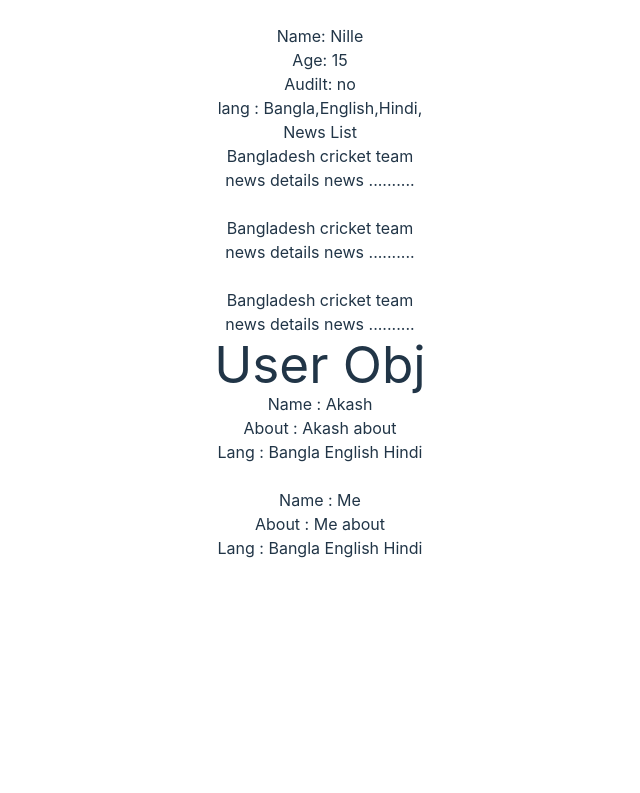
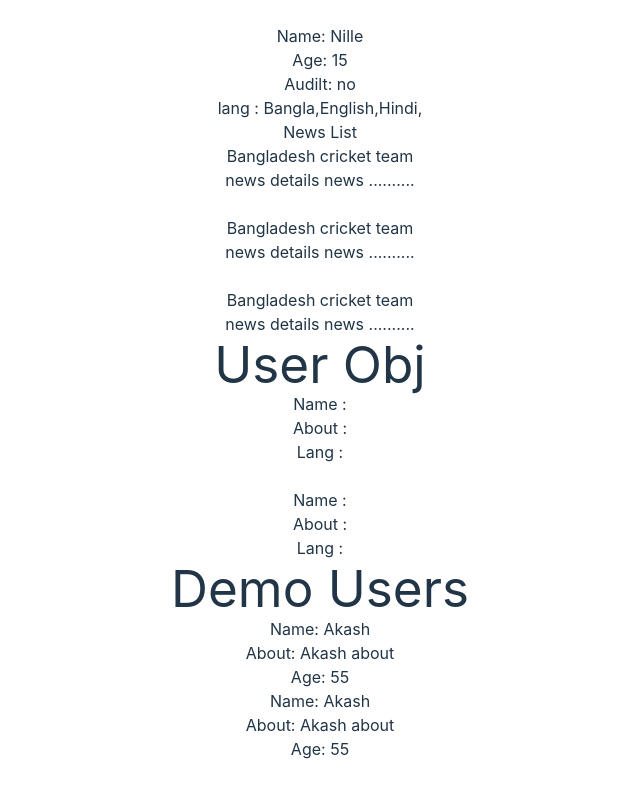
Before and after one commit to Tawhidul3233/1st-react-app-with-ts, a React (Vite) app: page / in a window 1280 px wide. Shown: the part 272-1065 px from the top of the page, without its empty margins (320-960 px from the left). Before the commit the page ends 864 px from the top, so only its background shows below. Built offline with nearby package versions, Linux system fonts and the light colour scheme.

Commit message:
object of array

```diff
--- a/src/App.tsx
+++ b/src/App.tsx
@@ -5,6 +5,7 @@ import './App.css'
 import Users from './secation/Users'
 import NewsList from './secation/NewsList'
 import UserObj from './secation/UserObj'
+import DemoUsers from './secation/DemoUsers'
 
 function App() {
 
@@ -20,6 +21,9 @@ function App() {
         <div  className=' border-2 p-20'>
           <UserObj  > </UserObj>
         </div>
+        <div  className=' border-2 p-20'>
+          <DemoUsers  > </DemoUsers>
+        </div>
       </div>
     </>
   )
--- /dev/null
+++ b/src/components/DemoUser.tsx
@@ -0,0 +1,26 @@
+import React from 'react';
+
+type demoUsersType = {
+  users: {
+    name: string,
+    about: string,
+    age: number
+  }[]
+}
+
+const DemoUser = ({ users }: demoUsersType) => {
+  return (
+    <div>
+      {
+        users.map((user,i) => <div key={i}>
+          <h2> Name: {user.name}  </h2>
+          <p> About: {user.about} </p>
+          <p> Age: {user.age} </p>
+        </div>)
+      }
+
+    </div>
+  );
+};
+
+export default DemoUser;
--- a/src/components/UserOb.tsx
+++ b/src/components/UserOb.tsx
@@ -1,18 +1,16 @@
 import React from 'react';
 
 type userType = {
-  user: {
-    name: string,
-    about: string,
-    lang: string[]
-  }
+  name: string,
+  about: string,
+  lang: string[]
 }
-const UserOb = ({ user }: userType) => {
+const UserOb = ({ name, about, lang }: userType) => {
   return (
     <div>
-      <h2>Name : {user.name} </h2>
-      <p> About : {user.about}  </p>
-      <p> Lang : {user.lang.map((l, i) => <span key={i}> {l} </span>)} </p>
+      <h2>Name : {name} </h2>
+      <p> About : {about}  </p>
+      <p> Lang : {lang?.map((l, i) => <span key={i}> {l} </span>)} </p>
     </div>
   );
 };
--- /dev/null
+++ b/src/secation/DemoUsers.tsx
@@ -0,0 +1,22 @@
+import React from 'react';
+import DemoUser from '../components/DemoUser';
+
+const DemoUsers = () => {
+  const users = [{
+    name: 'Akash',
+    about: 'Akash about',
+    age: 55
+  }, {
+    name: 'Akash',
+    about: 'Akash about',
+    age: 55
+  }]
+  return (
+    <div>
+      <h1>Demo Users</h1>
+      <DemoUser users={users}> </DemoUser>
+    </div>
+  );
+};
+
+export default DemoUsers;
```
